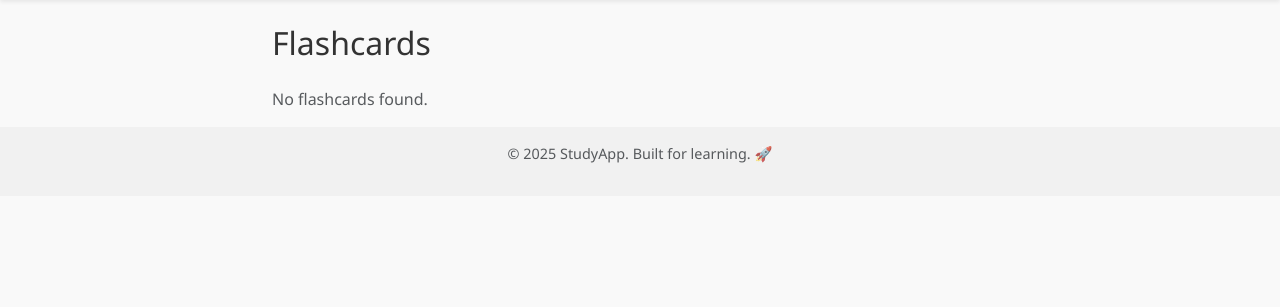
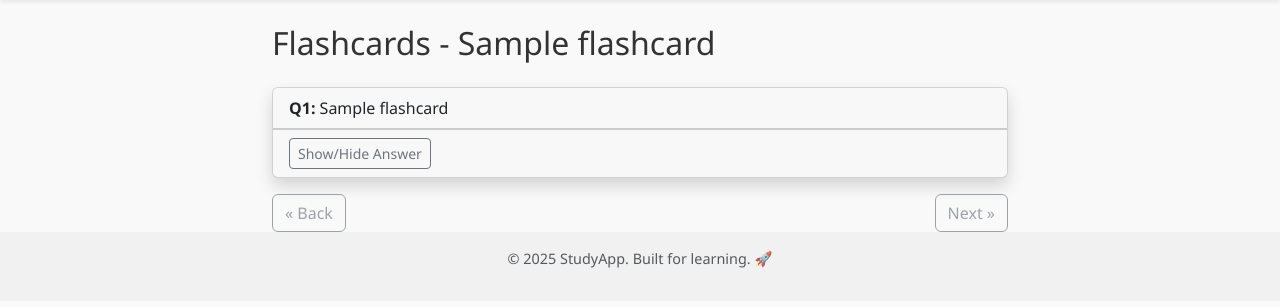
Before and after one commit to peejaykoy12345/Scholarly, a Flask app: page /learn/view_flashcards/1 in a window 1280 px wide. Shown: the part 57-364 px from the top of the page. Run offline with Flask 3, Linux system fonts and the light colour scheme; a user stored in the database is signed in; tables that the repository leaves empty hold one stand-in row (values such as "Sample post").

Commit message:
Added a one flashcard per page feature
- Added a flashcard model that is in a relationship with the flashcards model
- Added a csrf token to creating preview_ai_notes
- Added a create button model for csrf tokening

```diff
--- a/Scholarly/forms.py
+++ b/Scholarly/forms.py
@@ -34,6 +34,9 @@ class AccountForm(FlaskForm):
     picture = FileField('Update profile picture', validators=[FileAllowed(['jpg', 'png'])])
     submit = SubmitField('Update')
 
+class CreateButton(FlaskForm):
+    pass
+
 class DeleteButton(FlaskForm):
     pass
 
--- a/Scholarly/models.py
+++ b/Scholarly/models.py
@@ -68,12 +68,16 @@ class Flashcards(db.Model):
     note_id = db.Column(db.Integer, db.ForeignKey('notes.id'), nullable=False)
 
     title = db.Column(db.String(), nullable=False)
-
-    flashcards_json = db.Column(db.Text(), nullable=False)
     date_created = db.Column(db.DateTime, nullable=False, default=datetime.utcnow)
 
-    def get_flashcards(self):
-        try:
-            return json.loads(self.flashcards_json)
-        except json.JSONDecodeError:
-            return []
+    flashcard_list = db.relationship('Flashcard', backref='flashcards', lazy=True)
+
+class Flashcard(db.Model):
+    id = db.Column(db.Integer, primary_key=True)
+    user_id = db.Column(db.Integer, db.ForeignKey('user.id'), nullable=False)
+    flashcards_id = db.Column(db.Integer, db.ForeignKey('flashcards.id'), nullable=False)
+
+    question = db.Column(db.Text(), nullable=False)
+    answer = db.Column(db.Text(), nullable=False)
+
+    data_created = db.Column(db.DateTime, nullable=False, default=datetime.utcnow)
--- a/Scholarly/routes/learn_routes.py
+++ b/Scholarly/routes/learn_routes.py
@@ -2,8 +2,8 @@ from flask import Blueprint, render_template, url_for, redirect, abort, request,
 from flask_login import current_user, login_required
 from json import dumps
 from Scholarly import db
-from Scholarly.models import Notes, Flashcards
-from Scholarly.forms import CreateFlashCardsForm, DeleteButton
+from Scholarly.models import Notes, Flashcards, Flashcard
+from Scholarly.forms import CreateFlashCardsForm, CreateButton, DeleteButton
 from Scholarly.routes.AI.learn.flashcards import generate_flashcards
 
 learn_bp = Blueprint("learn", __name__, url_prefix="/learn")
@@ -22,6 +22,7 @@ def flashcards():
     flashcards_form = CreateFlashCardsForm()
     flashcards_form.note.choices = [(note.id, note.title) for note in notes]
 
+    create_button = CreateButton()
     delete_button = DeleteButton()
 
     if flashcards_form.validate_on_submit():
@@ -49,16 +50,27 @@ def flashcards():
             "model": model,
         }
 
-        return render_template("learn/flashcards_preview.html", flashcards=session["flashcards_preview"])
+        return render_template("learn/flashcards_preview.html", flashcards=session["flashcards_preview"], create_button=create_button)
 
     elif request.method == "POST" and "flashcards_preview" in session:
         new_flashcards = Flashcards(
             user_id = current_user.id,
             note_id = session["flashcards_preview"]["note_id"],
             title = session["flashcards_preview"]["title"],
-            flashcards_json = dumps({"output": session["flashcards_preview"]["flashcards_json"]})
         )
         db.session.add(new_flashcards)
+        db.session.flush()
+
+        for flashcard in session["flashcards_preview"]["flashcards_json"]:
+            new_flashcard = Flashcard(
+                user_id = current_user.id,
+                flashcards_id = new_flashcards.id,
+                question = flashcard["question"],
+                answer = flashcard["answer"]
+            )
+
+            db.session.add(new_flashcard)
+
         db.session.commit()
         session.pop("flashcards_preview", None)
         flash("Flashcards successfully created!", "success")
@@ -73,25 +85,28 @@ def flashcards():
 @learn_bp.route('/view_flashcards/<int:flashcard_id>')
 @login_required
 def view_flashcards(flashcard_id):
-    flashcard = Flashcards.query.get_or_404(flashcard_id)
+    page = request.args.get("page", 1, type=int)
+    flashcards_set = Flashcards.query.get_or_404(flashcard_id)
 
-    if flashcard.author != current_user:
+    if flashcards_set.author != current_user:
         abort(403)
 
-    flashcards = flashcard.get_flashcards()
+    paginated_flashcards = Flashcard.query.filter_by(flashcards_id=flashcards_set.id).order_by(Flashcard.id).paginate(page=page, per_page=1)
 
-    return render_template('learn/view_flashcards.html', flashcards=flashcards)
-
+    return render_template('learn/view_flashcards.html', flashcards=paginated_flashcards, flashcard_id=flashcard_id, title=flashcards_set.title)
 
 @learn_bp.route('/delete_flashcards/<int:flashcard_id>', methods=["POST"])
 @login_required
 def delete_flashcards(flashcard_id):
-    flashcard = Flashcards.query.get_or_404(flashcard_id)
+    flashcards = Flashcards.query.get_or_404(flashcard_id)
 
-    if flashcard.author != current_user:
+    if flashcards.author != current_user:
         abort(403)
 
-    db.session.delete(flashcard)
+    for flashcard in flashcards.flashcard_list:
+        db.session.delete(flashcard)
+
+    db.session.delete(flashcards)
     db.session.commit()
 
     flash("Flashcard deleted!", "success")
--- a/Scholarly/templates/home.html
+++ b/Scholarly/templates/home.html
@@ -39,7 +39,7 @@
       <div class="card-body">
         <h5 class="card-title">📚 Learn</h5>
         <p class="card-text">Use flashcards powered by AI to help memorize key concepts from your notes.</p>
-        <a href="{{ url_for('learn.home ') }}" class="btn btn-outline-primary">Start Learning</a>
+        <a href="{{ url_for('learn.home') }}" class="btn btn-outline-primary">Start Learning</a>
       </div>
     </div>
   </div>
--- a/Scholarly/templates/learn/flashcards_preview.html
+++ b/Scholarly/templates/learn/flashcards_preview.html
@@ -20,6 +20,7 @@
 </div>
 
 <form method="POST">
+  {{ create_button.hidden_tag() }}
   <div class="d-flex justify-content-between">
     <a href="{{ url_for('learn.home') }}" class="btn btn-outline-secondary">Back</a>
     <button type="submit" class="btn btn-success">Save Flashcards</button>
--- a/Scholarly/templates/learn/view_flashcards.html
+++ b/Scholarly/templates/learn/view_flashcards.html
@@ -2,24 +2,38 @@
 {% block title %}View Flashcards{% endblock %}
 
 {% block content %}
-<h2 class="mb-4">Flashcards</h2>
+<h2 class="mb-4">Flashcards - {{ title }}</h2>
 
-{% if flashcards.output %}
-  <div class="accordion" id="flashcardAccordion">
-    {% for card in flashcards.output %}
-      <div class="card mb-3">
-        <div class="card-header d-flex justify-content-between align-items-center">
-          <span>Q{{ loop.index }}: {{ card.question }}</span>
-          <button class="btn btn-sm btn-outline-primary" type="button" data-bs-toggle="collapse" data-bs-target="#answer{{ loop.index }}">Show Answer</button>
-        </div>
-        <div id="answer{{ loop.index }}" class="collapse">
-          <div class="card-body">
-            <strong>Answer:</strong> {{ card.answer }}
-          </div>
-        </div>
-      </div>
-    {% endfor %}
+{% if flashcards.items %}
+  {% set card = flashcards.items[0] %}
+
+  <div class="card shadow rounded mb-3">
+    <div class="card-header">
+      <strong>Q{{ flashcards.page }}:</strong> {{ card.question }}
+    </div>
+    <div class="card-body collapse" id="answerBox">
+      <strong>Answer:</strong> {{ card.answer }}
+    </div>
+    <div class="card-footer d-flex justify-content-between">
+      <button class="btn btn-sm btn-outline-secondary" type="button" data-bs-toggle="collapse" data-bs-target="#answerBox">
+        Show/Hide Answer
+      </button>
+    </div>
   </div>
+
+  <nav class="d-flex justify-content-between">
+    {% if flashcards.has_prev %}
+      <a class="btn btn-outline-primary" href="{{ url_for('learn.view_flashcards', flashcard_id=flashcard_id, page=flashcards.prev_num) }}">&laquo; Back</a>
+    {% else %}
+      <button class="btn btn-outline-secondary" disabled>&laquo; Back</button>
+    {% endif %}
+
+    {% if flashcards.has_next %}
+      <a class="btn btn-outline-primary" href="{{ url_for('learn.view_flashcards', flashcard_id=flashcard_id, page=flashcards.next_num) }}">Next &raquo;</a>
+    {% else %}
+      <button class="btn btn-outline-secondary" disabled>Next &raquo;</button>
+    {% endif %}
+  </nav>
 {% else %}
   <p class="text-muted">No flashcards found.</p>
 {% endif %}
--- a/Scholarly/templates/preview_ai_notes.html
+++ b/Scholarly/templates/preview_ai_notes.html
@@ -11,6 +11,7 @@
   </div>
 
   <form method="POST" class="d-flex gap-2">
+    {{ form.hidden_tag() }}
     <input type="hidden" name="title" value="{{ title }}">
     <input type="hidden" name="generated_notes" value="{{ content|e }}">
     <button type="submit" name="confirm" class="btn btn-success">✅ Confirm & Save</button>
```
